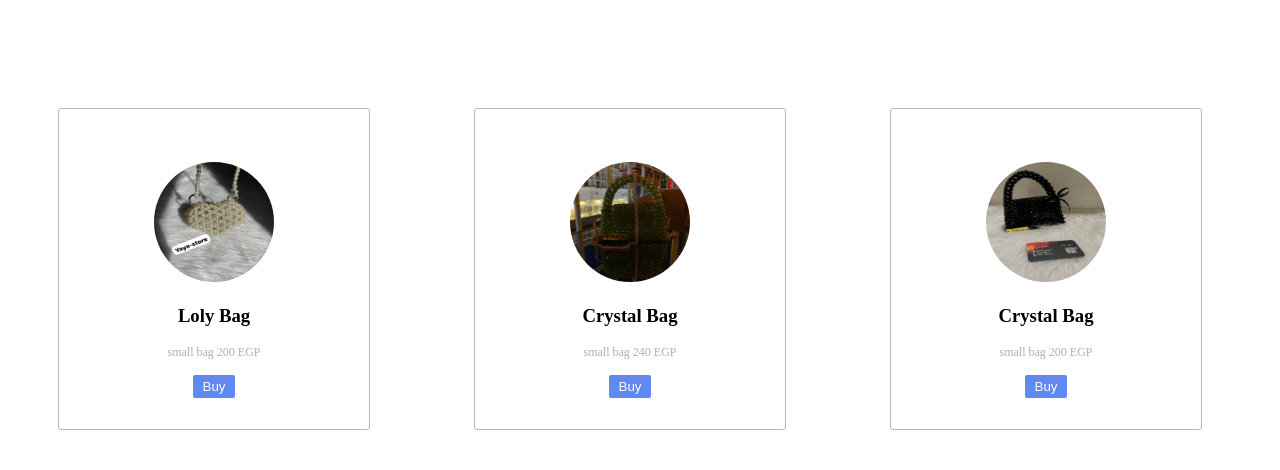
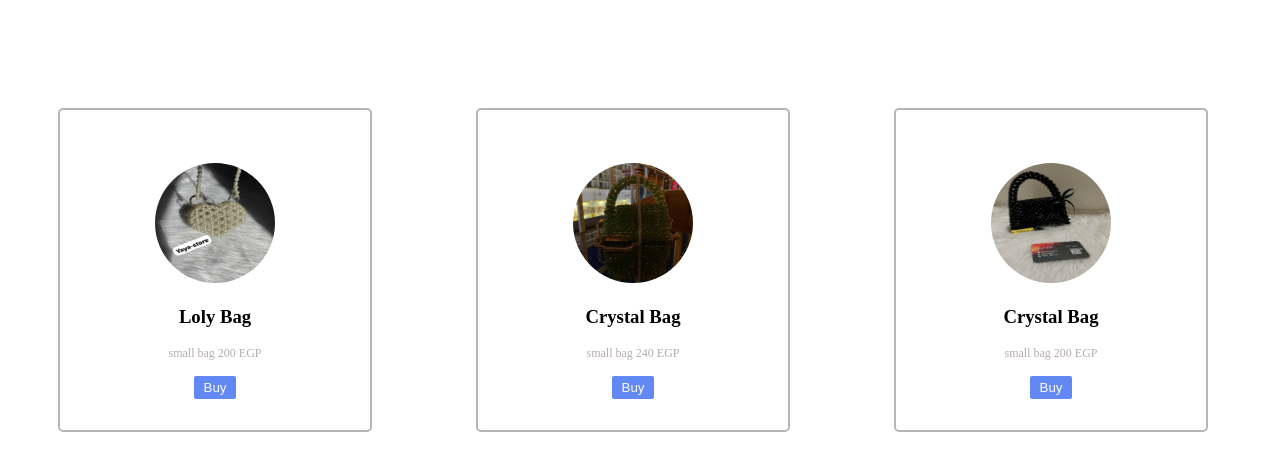
Before and after one commit to Esraa-khaled-cloud/repo-1, a plain HTML site: page carts/carts.html in a window 1280 px wide. Drawn offline with Linux system fonts and the light colour scheme.

Commit message:
upload files

```diff
--- a/carts/style.css
+++ b/carts/style.css
@@ -2,8 +2,8 @@
 .Cart {
     display: inline-block;
     text-align: center;
-    border: .5px solid #46434363;
-    border-radius: 3px;
+    border: 2px solid #46434363;
+    border-radius: 5px;
     width: 210px;
     height: 220px;
     margin: 100px 50px 100px 50px;
```
